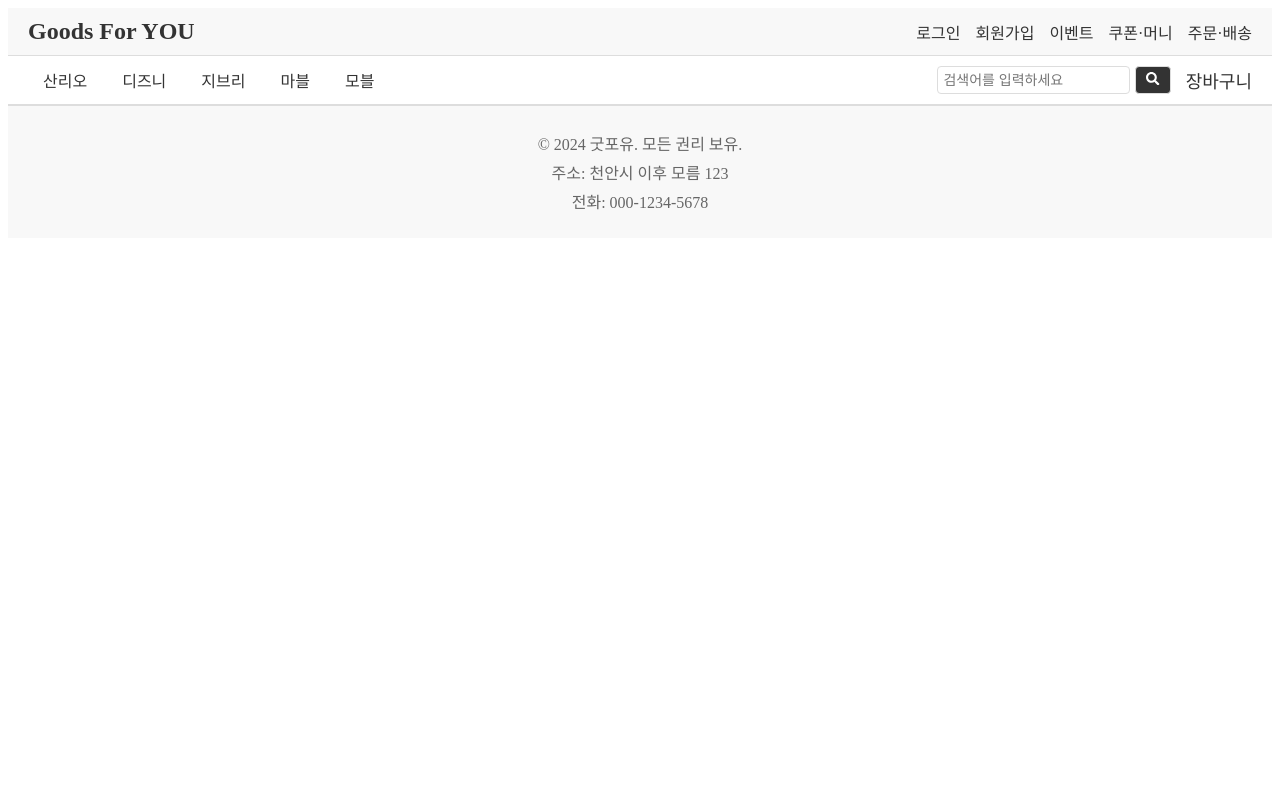
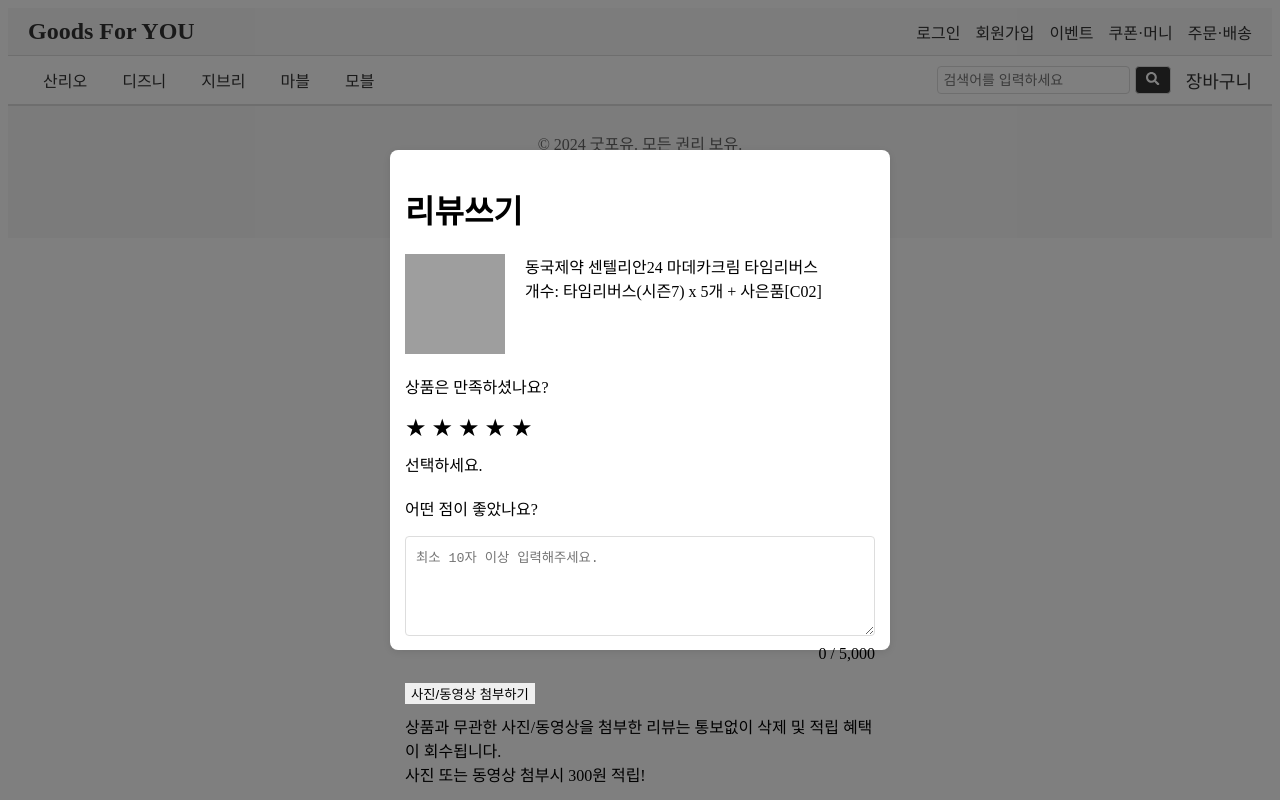
Before and after one commit to Chaerini/Moble_Goods, a React (Create React App) app in the folder client/: page /ReviewWrite in a window 1280 px wide. Built offline with nearby package versions, Linux system fonts and the light colour scheme; grey boxes are pictures that could not be loaded.

Commit message:
앱수정및 페이지추가

```diff
--- a/client/src/App.js
+++ b/client/src/App.js
@@ -10,6 +10,7 @@ import Cart from './pages/cart/Cart';
 import Order from './pages/order/Order';
 import OrderComplete from './pages/order/OrderComplete';
 import CartItemsProvider from './pages/cart/CartItems';
+import ReviewWrite from './pages/review/ReviewWrite';
 import AddNotice from './pages/notice/AddNotice';
 import GetProduct from "./pages/productManage/getProduct";
 import Modal from './pages/notice/Modal';
@@ -42,6 +43,7 @@ function App() {
       <Route path='/Cart' element={<CartItemsProvider><Cart /></CartItemsProvider>} />
       <Route path='/Order' element={<CartItemsProvider><Order /></CartItemsProvider>} />
       <Route path='/Order-Complete' element={<OrderComplete />} />
+      <Route path='/ReviewWrite' element={<ReviewWrite/>}/>
       <Route path="/addnotice" element={<AddNotice />} />
       <Route path="/getproduct" element={<GetProduct />} />
       <Route path='/addproduct' element={<Product />} />
--- /dev/null
+++ b/client/src/pages/review/ReviewWrite.css
@@ -0,0 +1,110 @@
+.modal-overlay {
+    position: fixed;
+    top: 0;
+    left: 0;
+    right: 0;
+    bottom: 0;
+    background-color: rgba(0, 0, 0, 0.5);
+    display: flex;
+    justify-content: center;
+    align-items: center;
+    z-index: 1000;
+  }
+
+  .modal-content {
+    background-color: #fff;
+    padding: 20px;
+    border-radius: 8px;
+    box-shadow: 0 2px 10px rgba(0, 0, 0, 0.1);
+    max-width: 600px;
+    width: 100%;
+    position: relative;
+  }
+
+  .modal-close-button {
+    position: absolute;
+    top: 10px;
+    right: 10px;
+    background: none;
+    border: none;
+    font-size: 20px;
+    cursor: pointer;
+  }
+
+  .page-container h1 {
+    font-size: 24px;
+    margin-bottom: 20px;
+  }
+
+  .review-product {
+    display: flex;
+    margin-bottom: 20px;
+  }
+
+  .review-product img {
+    width: 100px;
+    height: 100px;
+    margin-right: 20px;
+  }
+
+  .product-info p {
+    margin: 0;
+  }
+
+  .review-rating {
+    margin-bottom: 20px;
+  }
+
+  .rating-stars {
+    display: flex;
+  }
+
+  .star {
+    font-size: 24px;
+    cursor: pointer;
+    margin-right: 5px;
+  }
+
+  .filled {
+    color: gold;
+  }
+
+  .rating-text {
+    margin-top: 10px;
+  }
+
+  .review-text {
+    margin-bottom: 20px;
+  }
+
+  .review-text textarea {
+    width: 100%;
+    height: 100px;
+    padding: 10px;
+    border: 1px solid #ddd;
+    border-radius: 4px;
+  }
+
+  .char-count {
+    text-align: right;
+    margin-top: 5px;
+  }
+
+  .review-attachment {
+    margin-bottom: 20px;
+  }
+
+  .attachment-button {
+    display: block;
+    margin-bottom: 10px;
+  }
+
+  .attachment-note,
+  .attachment-reward {
+    margin: 0;
+  }
+
+  .review-actions {
+    display: flex;
+    justify-content: space-between;
+  }
--- /dev/null
+++ b/client/src/pages/review/ReviewWrite.jsx
@@ -0,0 +1,74 @@
+import React, { useState } from 'react';
+import './ReviewWrite.css';
+
+function ReviewWrite({ onClose }) {
+    const [rating, setRating] = useState(0);
+    const [review, setReview] = useState('');
+
+    const handleRatingClick = (index) => {
+        setRating(index);
+    };
+
+    const handleReviewChange = (e) => {
+        setReview(e.target.value);
+    };
+
+    const handleSubmit = () => {
+        // 리뷰 제출 로직을 여기에 추가하세요.
+        console.log({ rating, review });
+        if (onClose) {
+            onClose();
+        }
+    };
+
+    return (
+        <div className="modal-overlay">
+            <div className="modal-content">
+                {onClose && <button className="modal-close-button" onClick={onClose}>X</button>}
+                <h1>리뷰쓰기</h1>
+                <div className="review-product">
+                    <img src="path_to_image.png" alt="상품 이미지" />
+                    <div className="product-info">
+                        <p>동국제약 센텔리안24 마데카크림 타임리버스</p>
+                        <p>개수: 타임리버스(시즌7) x 5개 + 사은품[C02]</p>
+                    </div>
+                </div>
+                <div className="review-rating">
+                    <p>상품은 만족하셨나요?</p>
+                    <div className="rating-stars">
+                        {[1, 2, 3, 4, 5].map((index) => (
+                            <span
+                                key={index}
+                                className={index <= rating ? 'star filled' : 'star'}
+                                onClick={() => handleRatingClick(index)}
+                            >
+                                ★
+                            </span>
+                        ))}
+                    </div>
+                    <p className="rating-text">선택하세요.</p>
+                </div>
+                <div className="review-text">
+                    <p>어떤 점이 좋았나요?</p>
+                    <textarea
+                        placeholder="최소 10자 이상 입력해주세요."
+                        value={review}
+                        onChange={handleReviewChange}
+                    />
+                    <p className="char-count">{review.length} / 5,000</p>
+                </div>
+                <div className="review-attachment">
+                    <button className="attachment-button">사진/동영상 첨부하기</button>
+                    <p className="attachment-note">상품과 무관한 사진/동영상을 첨부한 리뷰는 통보없이 삭제 및 적립 혜택이 회수됩니다.</p>
+                    <p className="attachment-reward">사진 또는 동영상 첨부시 300원 적립!</p>
+                </div>
+                <div className="review-actions">
+                    <button className="cancel-button" onClick={onClose}>취소</button>
+                    <button className="submit-button" onClick={handleSubmit}>등록</button>
+                </div>
+            </div>
+        </div>
+    );
+}
+
+export default ReviewWrite;
```
